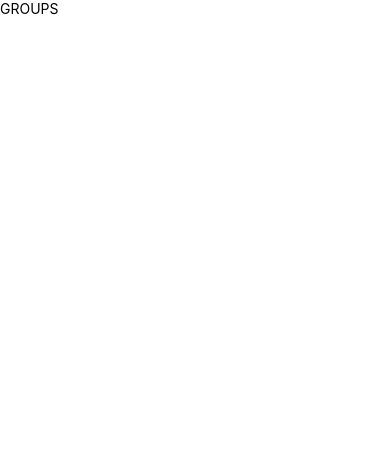
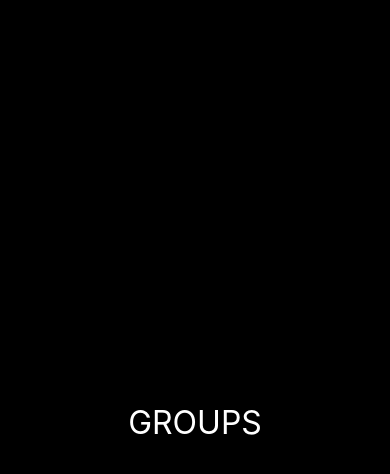
Before and after one commit to NeillonWork/igniteteams, a React Native app: screen / in a window 390 px wide. Shown: the top 474 px of the page. Built offline with nearby package versions, Linux system fonts and the light colour scheme.

Commit message:
theme criado

```diff
--- a/src/screens/Groups/index.tsx
+++ b/src/screens/Groups/index.tsx
@@ -1,9 +1,9 @@
-import { StyleSheet, Text, View } from "react-native";
+import { Container, Title } from "./styles";
 
 export function Groups() {
   return (
-    <View>
-      <Text>GROUPS</Text>
-    </View>
+    <Container>
+      <Title>GROUPS</Title>
+    </Container>
   );
 }
--- /dev/null
+++ b/src/screens/Groups/styles.ts
@@ -0,0 +1,13 @@
+import styled from "styled-components/native";
+
+export const Container = styled.View`
+  flex: 1;
+  background-color: #000;
+  align-items: center;
+  justify-content: center;
+`;
+
+export const Title = styled.Text`
+  color: #fff;
+  font-size: 32px;
+`;
```
Also changed, not shown: src/theme/index.ts (added, +29 -0 lines).
